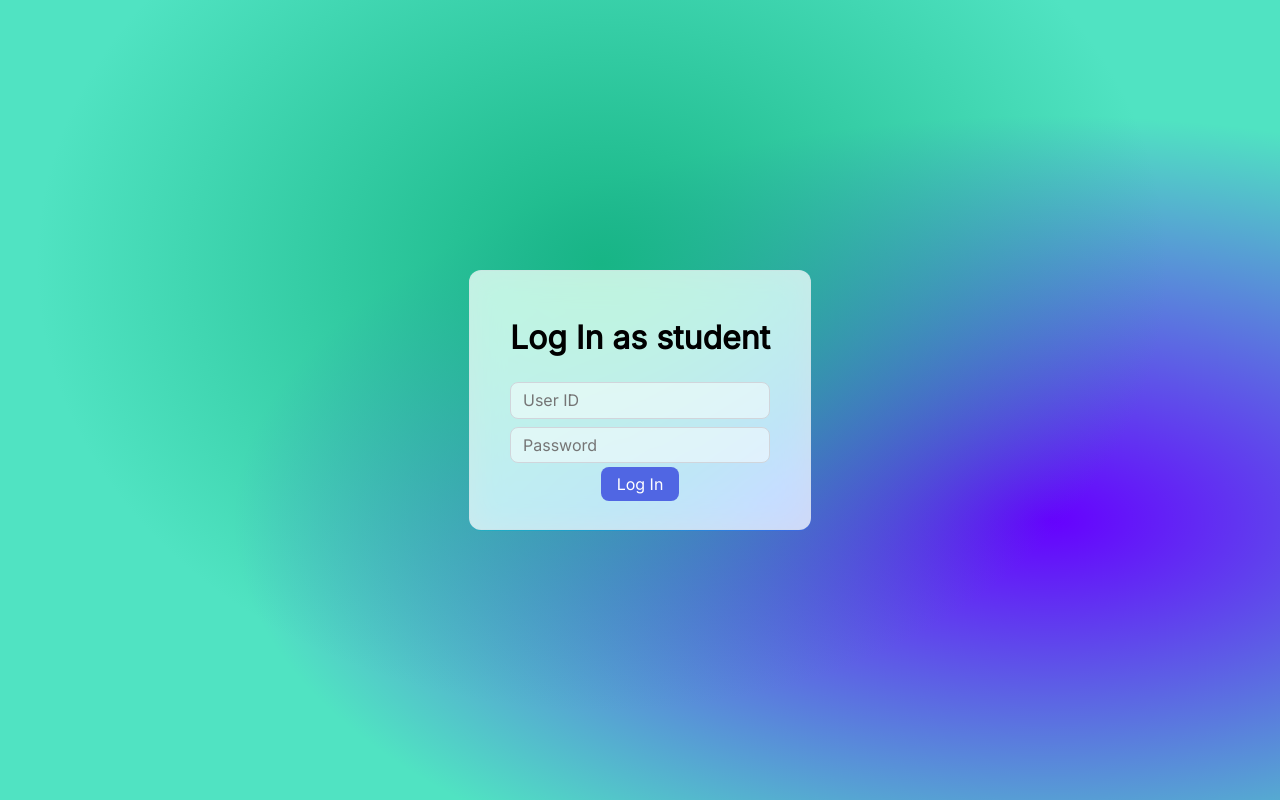
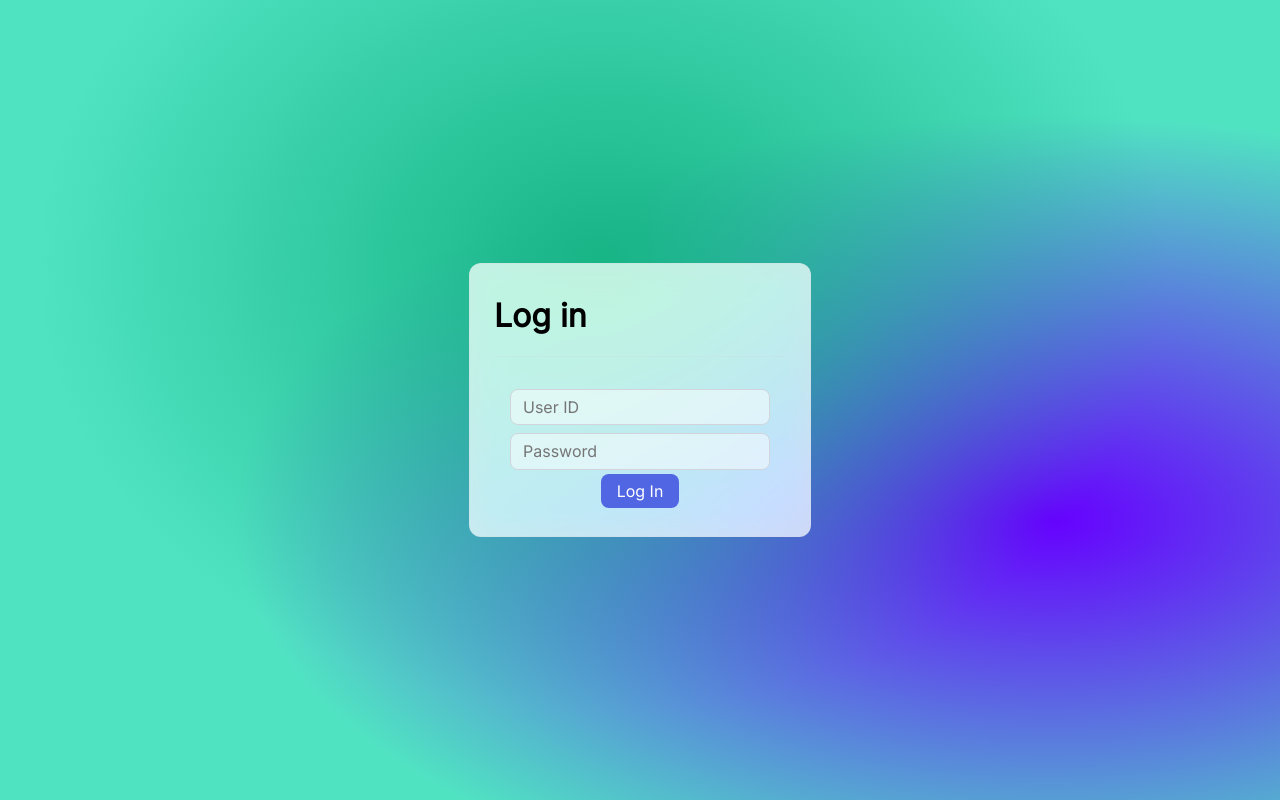
Before and after one commit to marana-org/marana, a SvelteKit app in the folder ui/: page /auth/login in a window 1280 px wide. Built offline with nearby package versions, Linux system fonts and the light colour scheme.

Commit message:
🎨 Add card component and update layout

```diff
--- /dev/null
+++ b/ui/src/lib/components/card.svelte
@@ -0,0 +1,36 @@
+<script lang="ts">
+	export let title: string = '';
+</script>
+
+<div class="card">
+	{#if title}
+		<h1>{title}</h1>
+		<div class="divider" />
+		<div class="card-content">
+			<slot />
+		</div>
+	{:else if title === ''}
+		<slot />
+	{/if}
+</div>
+
+<style>
+	.card {
+		backdrop-filter: blur(16px) saturate(180%);
+		background-color: rgba(255, 255, 255, 0.75);
+		border-radius: 12px;
+		border: 1px solid rgba(209, 213, 219, 0.3);
+
+		padding: 12px 24px;
+	}
+
+	.card-content {
+		margin-top: 12px;
+	}
+
+	.divider {
+		height: 1px;
+		background-color: rgba(209, 213, 219, 0.3);
+		margin: 12px 0;
+	}
+</style>
--- a/ui/src/routes/+layout.svelte
+++ b/ui/src/routes/+layout.svelte
@@ -9,4 +9,14 @@
 	<meta name="viewport" content="width=device-width, initial-scale=1.0" />
 </svelte:head>
 
-<slot />
+<div class="container full">
+	<slot />
+</div>
+
+<style>
+	.container {
+		background-color: #50e3c2;
+		background-image: radial-gradient(at 47% 33%, rgb(23, 181, 133) 0, transparent 59%),
+			radial-gradient(at 82% 65%, rgb(102, 0, 255) 0, transparent 55%);
+	}
+</style>
--- /dev/null
+++ b/ui/src/routes/[class=classid]/[assignment=assignmentid]/+page.svelte
@@ -0,0 +1,6 @@
+<script lang="ts">
+	import type { PageData } from './$types';
+
+	export let data: PageData;
+	console.log(data.classes);
+</script>
--- a/ui/src/routes/auth/+layout.svelte
+++ b/ui/src/routes/auth/+layout.svelte
@@ -1,28 +1,9 @@
 <script lang="ts">
-	import type { LayoutData } from './$types';
-
-	export let data: LayoutData;
+	import Card from '$lib/components/card.svelte';
 </script>
 
-<div class="container full center all with-flex">
-	<div class="card with flex">
+<div class="full center all with-flex">
+	<Card title="Log in">
 		<slot />
-	</div>
+	</Card>
 </div>
-
-<style>
-	.container {
-		background-color: #50e3c2;
-		background-image: radial-gradient(at 47% 33%, rgb(23, 181, 133) 0, transparent 59%),
-			radial-gradient(at 82% 65%, rgb(102, 0, 255) 0, transparent 55%);
-	}
-
-	.card {
-		backdrop-filter: blur(16px) saturate(180%);
-		background-color: rgba(255, 255, 255, 0.75);
-		border-radius: 12px;
-		border: 1px solid rgba(209, 213, 219, 0.3);
-
-		padding: 12px 24px;
-	}
-</style>
--- a/ui/src/routes/auth/login/+page.svelte
+++ b/ui/src/routes/auth/login/+page.svelte
@@ -7,7 +7,6 @@
 </script>
 
 <div class="form center text-only">
-	<h1>Log In as {data.hierarchy}</h1>
 	<form class="center vertically with-flex column" method="post">
 		<div class="input">
 			<TextBox onchange={(value) => (user.email = value)} placeholder="User ID" name="userid" />
```
Also changed, not shown: ui/src/routes/+page.svelte (+3 -9 lines), ui/src/routes/[class=classid]/+layout.server.ts (added, +12 -0 lines).
